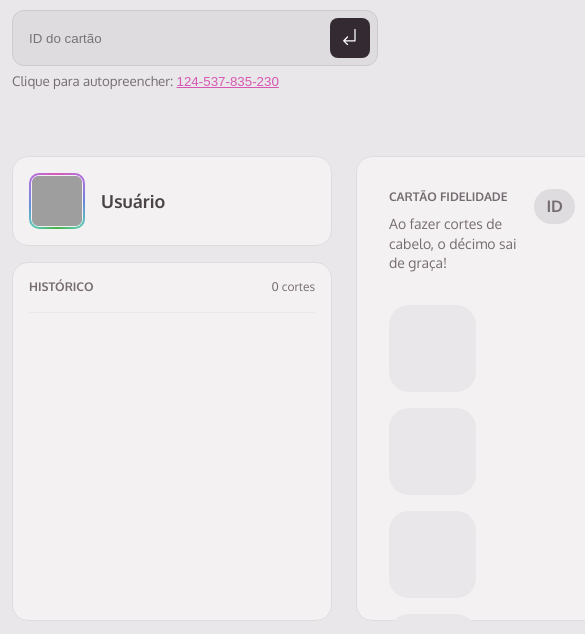
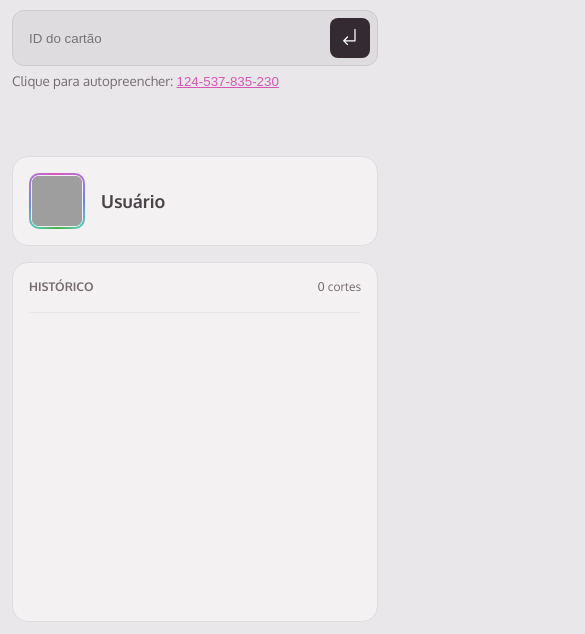
Before and after one commit to santospatrick/projeto-member-club, a website built with webpack: page index.html in a window 390 px wide. Shown: the part 142-776 px from the top of the page, 585 px wide, since content can reach past the window. Built offline with nearby package versions, Linux system fonts and the light colour scheme; grey boxes are pictures that could not be loaded.

Commit message:
ajusta em resolucoes mobile

```diff
--- a/src/styles/content.css
+++ b/src/styles/content.css
@@ -2,6 +2,13 @@
     display: grid;
     grid-template-columns: 320px 1fr;
     grid-template-rows: 465px;
+}
+
+@media (max-width: 768px) {
+    .grid {
+        grid-template-columns: 1fr;
+        grid-template-rows: auto;
+    }
 }
 
 .fidelity {
--- a/src/styles/global.css
+++ b/src/styles/global.css
@@ -53,6 +53,7 @@
 body {
     background: var(--base---gray-200);
     font: var(--text-md);
+    padding-bottom: 2rem;
 }
 
 .container {
```
